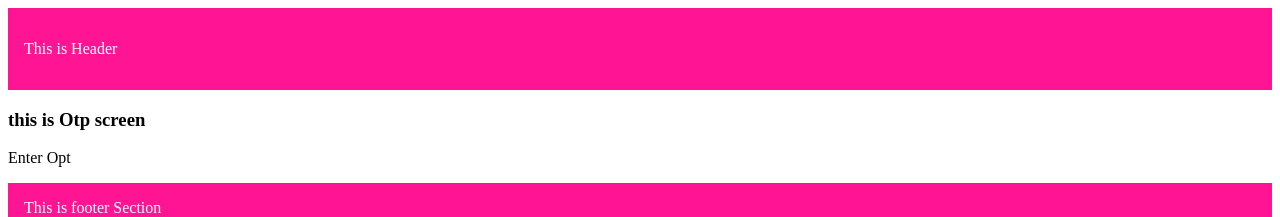
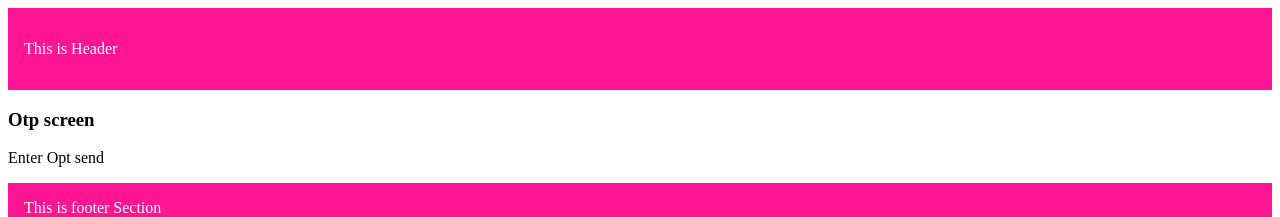
Before and after one commit to aliabbasmaryami/Nextjs, a Next.js app: page /otp in a window 1280 px wide. Shown: the top 217 px of the page. Built offline with nearby package versions, Linux system fonts and the light colour scheme.

Commit message:
this is opt

```diff
--- a/src/app/(auth)/otp/page.tsx
+++ b/src/app/(auth)/otp/page.tsx
@@ -1,8 +1,8 @@
 export default function Otp(){
     return(
         <div>
-            <h3>this is Otp screen</h3>
-            <p>Enter Opt </p>
+            <h3>Otp screen</h3>
+            <p>Enter Opt send </p>
         </div>
     )
 }
```
